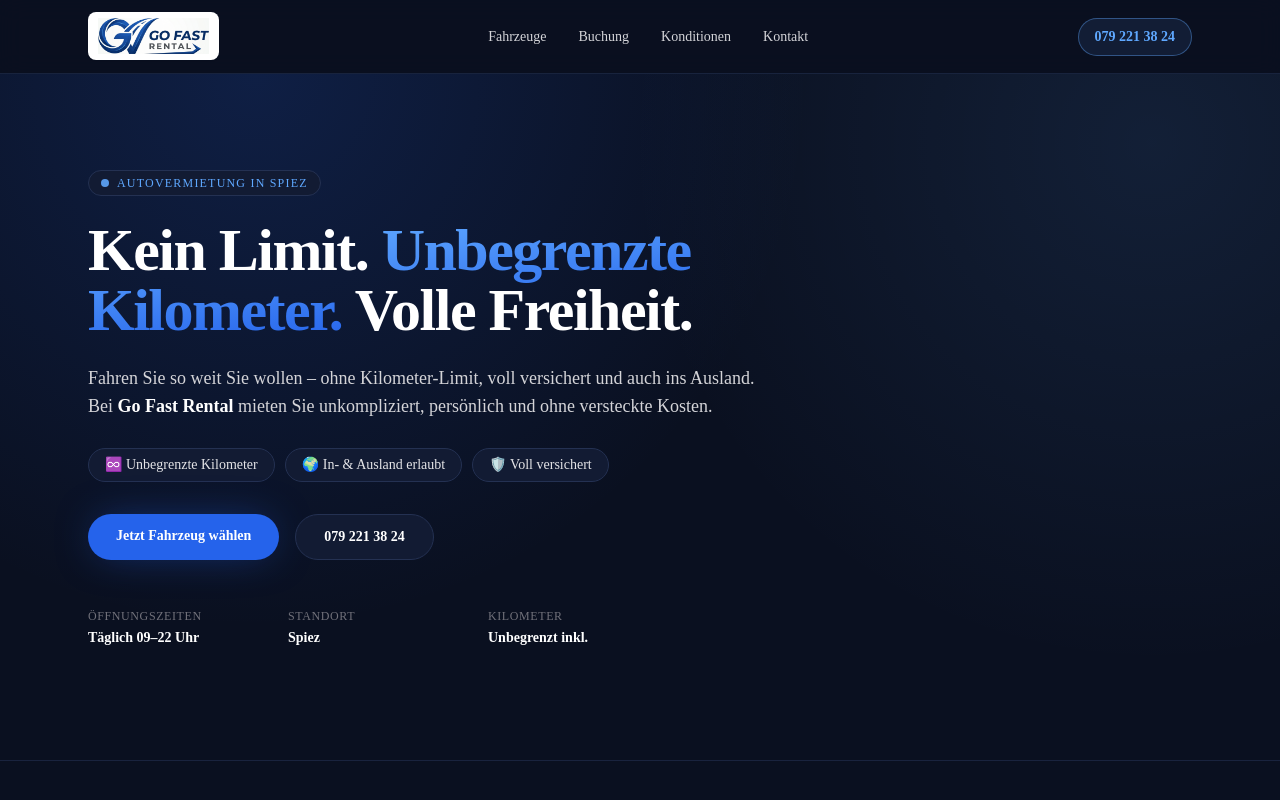
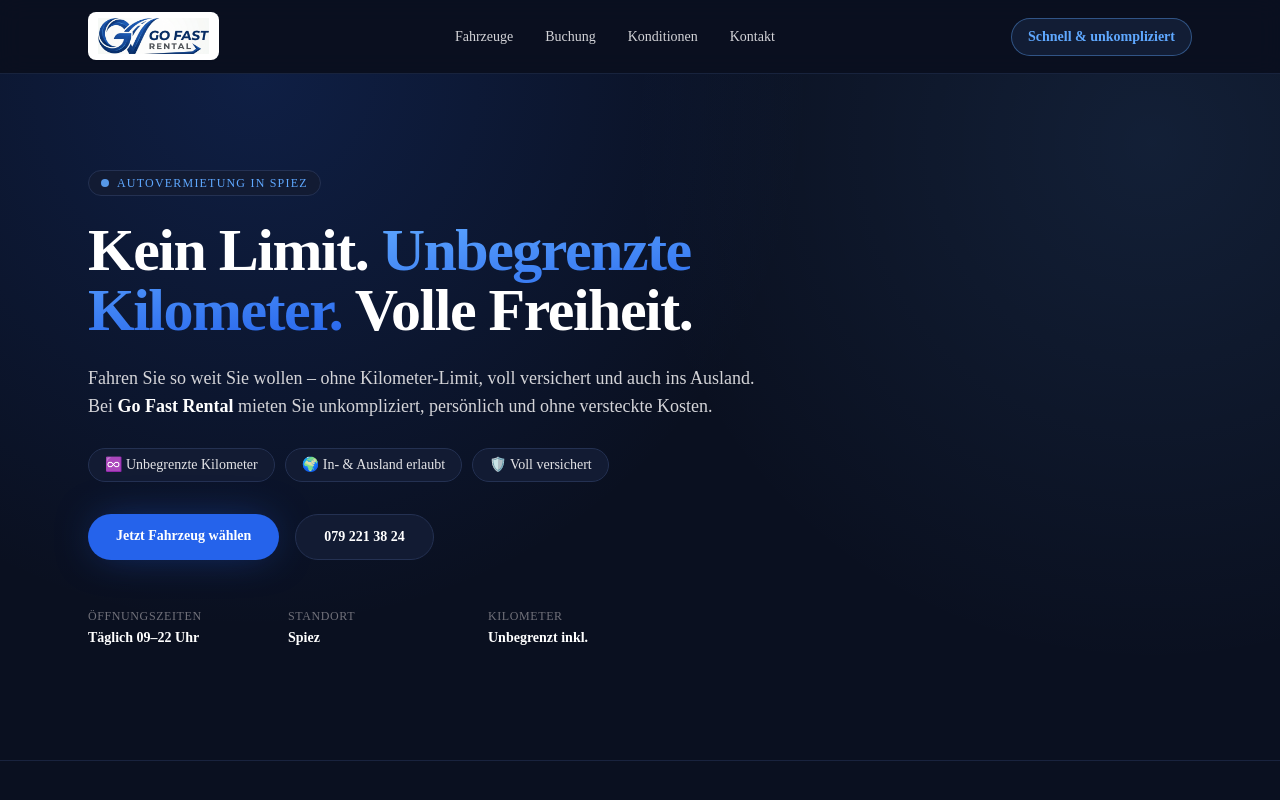
Before and after one commit to ronnywittwer-cyber/Go-Fast-Reantal, a Next.js app: page / in a window 1280 px wide. Shown: the top 800 px of the page. Built offline with nearby package versions, Linux system fonts and the light colour scheme.

Commit message:
Navbar: Telefonnummer durch Slogan 'Schnell & unkompliziert' ersetzen

```diff
--- a/components/Navbar.tsx
+++ b/components/Navbar.tsx
@@ -28,7 +28,7 @@ export default function Navbar() {
           href={company.phoneHref}
           className="rounded-full border border-brand-sky/40 bg-brand-sky/10 px-4 py-2 text-sm font-semibold text-brand-sky transition-all hover:bg-brand-sky hover:text-ink"
         >
-          {company.phone}
+          Schnell &amp; unkompliziert
         </a>
       </div>
     </header>
```
